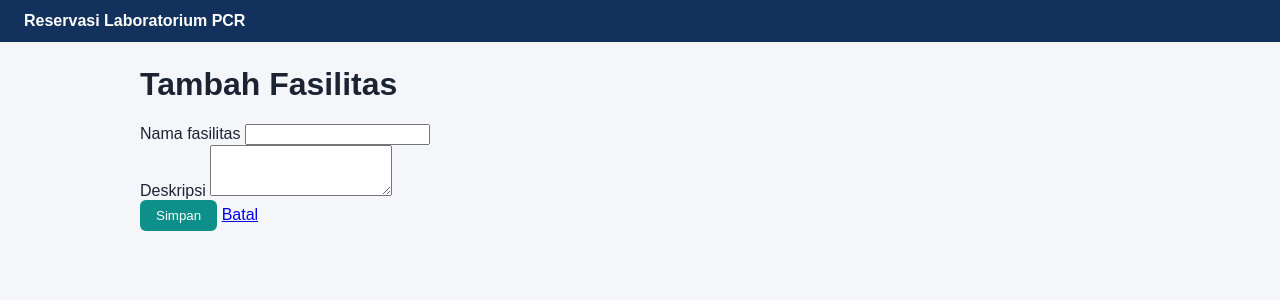
After one commit to ilham25si-web/SIRELAB-RESERVASI-LAB, a Laravel app: page /fasilitas/create in a window 1280 px wide. The commit adds this page. Shown: the top 300 px of the page. Run offline with Laravel 12, Linux system fonts and the light colour scheme; parts of the project's set-up code (start-up, migrations or seed data) failed here and were passed over.

Commit message:
wip: crud fasilitas (belum teruji penuh)

```diff
--- /dev/null
+++ b/app/Http/Controllers/AdminFasilitasController.php
@@ -0,0 +1,70 @@
+<?php
+
+namespace App\Http\Controllers;
+
+use Illuminate\Http\Request;
+use App\Models\Fasilitas;
+use Illuminate\validation\Rule;
+
+class AdminFasilitasController extends Controller
+{
+    public function index()
+    {
+        $fasilitas = Fasilitas::orderBy('nama_fasilitas')->paginate(10);
+
+        return view('admin.fasilitas.index', compact('fasilitas'));
+    }
+
+    public function create()
+    {
+        return view('admin.fasilitas.create');
+    }
+
+    public function store(Request $request)
+    {
+        $data = $request->validate([
+            'nama_fasilitas' => 'required|string|max:100|unique:fasilitas,nama_fasilitas',
+            'deskripsi'      => 'nullable|string',
+        ]);
+
+        Fasilitas::create($data);
+
+        return redirect()
+            ->route('admin.fasilitas.index')
+            ->with('sukses', 'Fasilitas berhasil ditambahkan.');
+    }
+
+    public function edit(Fasilitas $fasilitas)
+    {
+        return view('admin.fasilitas.edit', compact('fasilitas'));
+    }
+
+    public function update(Request $request, Fasilitas $fasilitas)
+    {
+        $data = $request->validate([
+            'nama_fasilitas' => [
+                'required',
+                'string',
+                'max:100',
+                Rule::unique('fasilitas', 'nama_fasilitas')->ignore($fasilitas->id_fasilitas, 'id_fasilitas'),
+            ],
+            'deskripsi' => 'nullable|string',
+        ]);
+
+        $fasilitas->update($data);
+
+        return redirect()
+            ->route('admin.fasilitas.index')
+            ->with('sukses', 'Fasilitas berhasil diperbarui.');
+    }
+
+    public function destroy(Fasilitas $fasilitas)
+    {
+        $fasilitas->laboratorium()->detach(); // Hapus relasi dengan laboratorium
+        $fasilitas->delete();
+
+        return redirect()
+            ->route('admin.fasilitas.index')
+            ->with('sukses', 'Fasilitas berhasil dihapus.');
+    }
+}
--- a/resources/views/admin/dashboard.blade.php
+++ b/resources/views/admin/dashboard.blade.php
@@ -7,4 +7,5 @@
     <p>Halo, {{ auth()->user()->nama }}</p>
     <p><a href="{{ route('admin.reservasi.index') }}">Kelola Reservasi</a></p>
     <p><a href="{{ route('admin.laboratorium.index') }}">Kelola Laboratorium</a></p>
+    <p><a href="{{ route('admin.fasilitas.index') }}">Kelola Fasilitas</a></p>
 @endsection
--- /dev/null
+++ b/resources/views/admin/fasilitas/_form.blade.php
@@ -0,0 +1,15 @@
+<div>
+    <label for="nama_fasilitas">Nama fasilitas</label>
+    <input type="text" id="nama_fasilitas" name="nama_fasilitas"
+           value="{{ old('nama_fasilitas', $fasilitas->nama_fasilitas ?? '') }}">
+    @error('nama_fasilitas') <small>{{ $message }}</small> @enderror
+</div>
+
+<div>
+    <label for="deskripsi">Deskripsi</label>
+    <textarea id="deskripsi" name="deskripsi" rows="3">{{ old('deskripsi', $fasilitas->deskripsi ?? '') }}</textarea>
+    @error('deskripsi') <small>{{ $message }}</small> @enderror
+</div>
+
+<button type="submit">Simpan</button>
+<a href="{{ route('admin.fasilitas.index') }}">Batal</a>
--- /dev/null
+++ b/resources/views/admin/fasilitas/create.blade.php
@@ -0,0 +1,12 @@
+@extends('layouts.app')
+
+@section('judul', 'Tambah Fasilitas')
+
+@section('isi')
+    <h1>Tambah Fasilitas</h1>
+
+    <form method="POST" action="{{ route('admin.fasilitas.store') }}">
+        @csrf
+        @include('admin.fasilitas._form')
+    </form>
+@endsection
--- a/routes/web.php
+++ b/routes/web.php
@@ -6,6 +6,7 @@ use App\Http\Controllers\LaboratoriumController;
 use App\Http\Controllers\ReservasiController;
 use App\Http\Controllers\AdminReservasiController;
 use App\Http\Controllers\AdminLaboratoriumController;
+use App\Http\Controllers\AdminFasilitasController;
 
 
 Route::get('/', function () {
@@ -56,7 +57,15 @@ Route::middleware(['auth', 'role:admin'])
         Route::patch('/reservasi/{reservasi}/setujui', [AdminReservasiController::class, 'setujui'])->name('reservasi.setujui');
         Route::patch('/reservasi/{reservasi}/tolak', [AdminReservasiController::class, 'tolak'])->name('reservasi.tolak');
         Route::resource('laboratorium', AdminLaboratoriumController::class)->except('show');
+
+        Route::resource('fasilitas', AdminFasilitasController::class)
+            ->except('show')
+            ->parameters(['fasilitas' => 'fasilitas']);
     });
 
 Route::patch('/reservasi/{reservasi}/setujui', [AdminReservasiController::class, 'setujui'])->name('reservasi.setujui');
 Route::patch('/reservasi/{reservasi}/tolak', [AdminReservasiController::class, 'tolak'])->name('reservasi.tolak');
+
+Route::resource('fasilitas', AdminFasilitasController::class)
+    ->except('show')
+    ->parameters(['fasilitas' => 'fasilitas']);
```
Also changed, not shown: resources/views/admin/fasilitas/edit.blade.php (added, +13 -0 lines), resources/views/admin/fasilitas/index.blade.php (added, +41 -0 lines).
